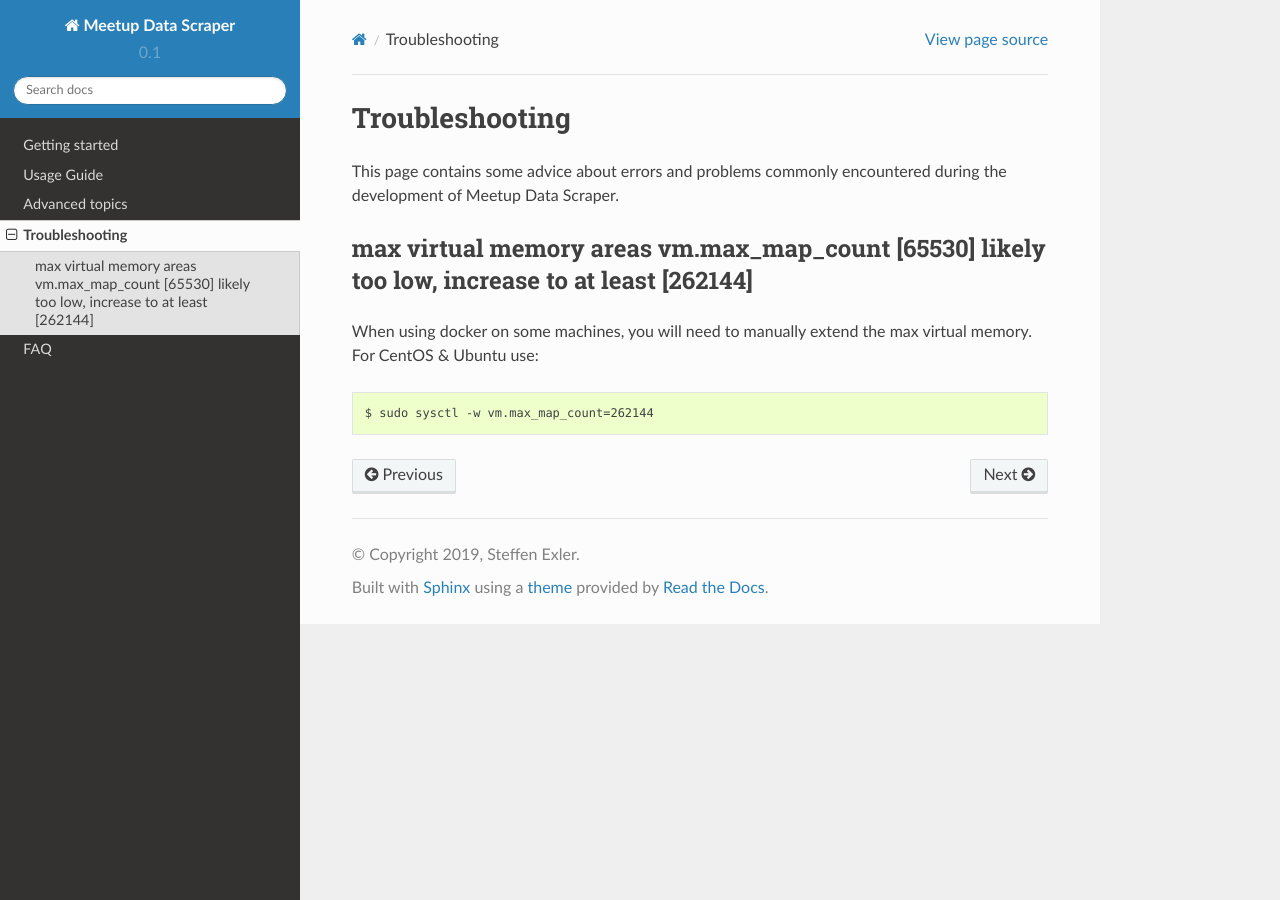
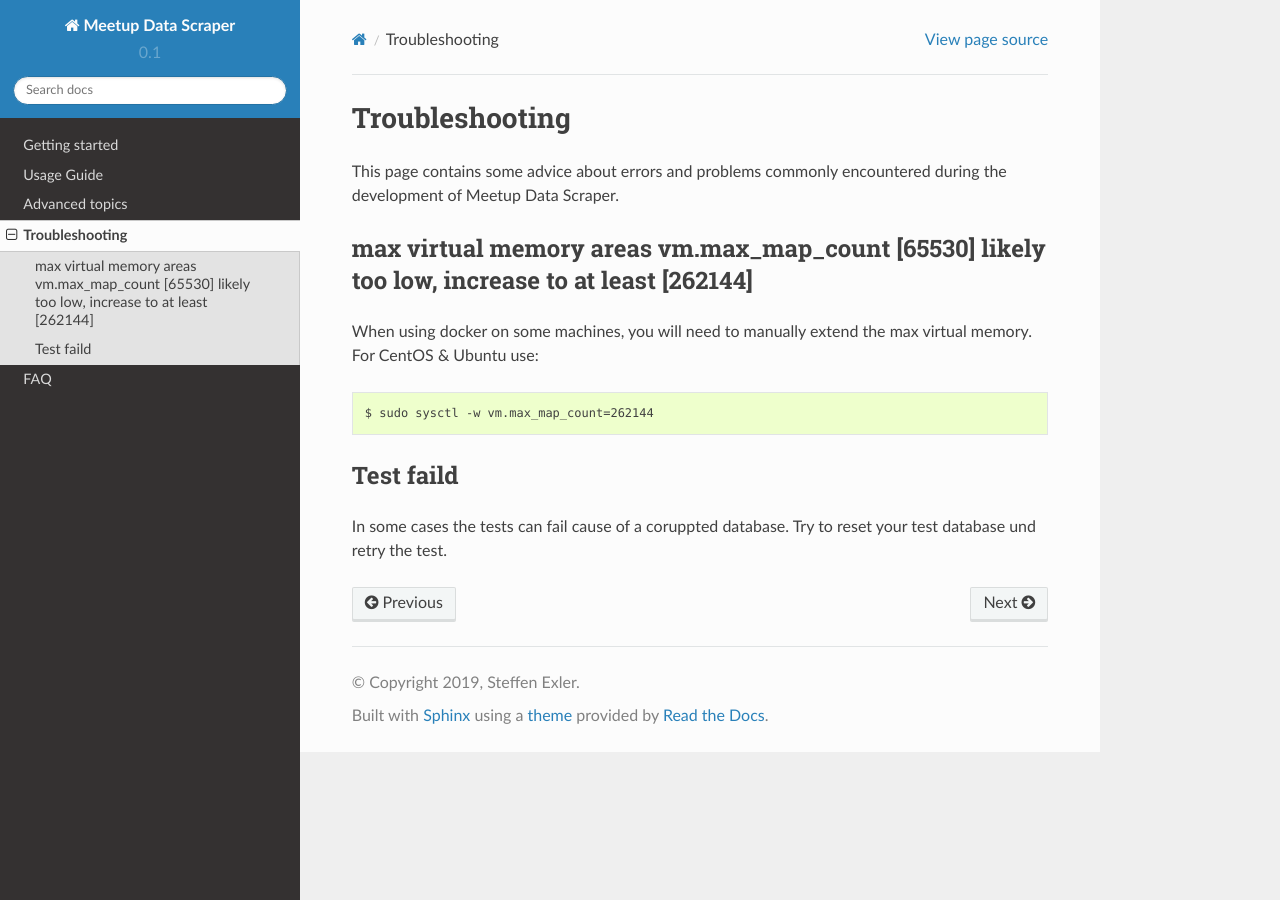
Before and after one commit to linuxluigi/meetup-data-scraper, a Sphinx documentation site: the page built from docs/troubleshooting.rst, in a window 1280 px wide. Built offline with Sphinx 7.4.7 and the Read the Docs theme 2.0.0, drawn with Linux system fonts in a browser that asks for light colours.

Commit message:
add troubleshooting case

```diff
--- a/docs/troubleshooting.rst
+++ b/docs/troubleshooting.rst
@@ -10,3 +10,8 @@ max virtual memory areas vm.max_map_count [65530] likely too low, increase to at
 When using docker on some machines, you will need to manually extend the max virtual memory. For CentOS & Ubuntu use::
 
     $ sudo sysctl -w vm.max_map_count=262144
+
+Test faild
+----------
+
+In some cases the tests can fail cause of a coruppted database. Try to reset your test database und retry the test.
```
